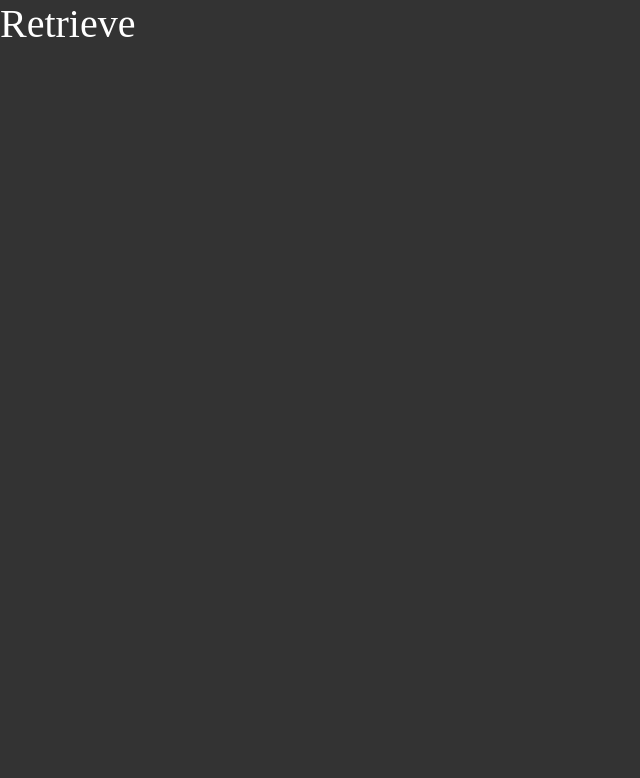
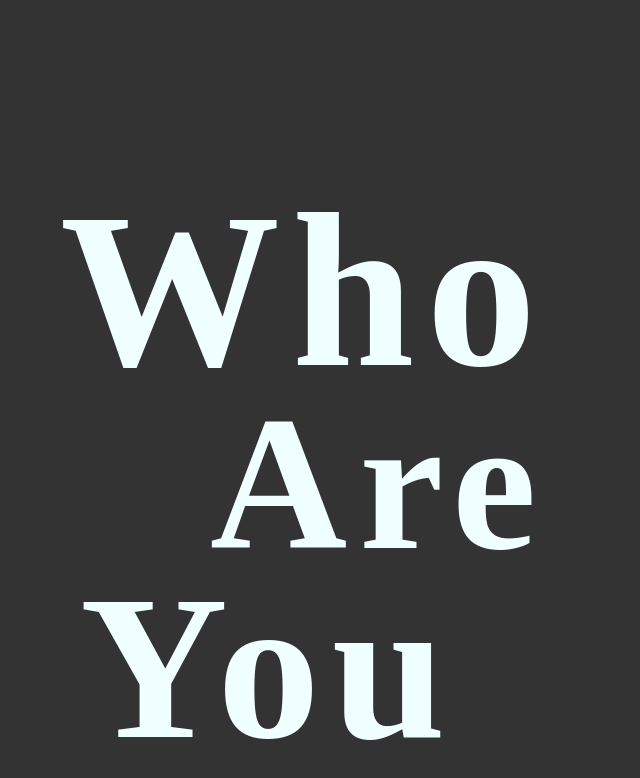
Before and after one commit to Idooru/who-are-you-front, a React (Create React App) app: page /user/recovery/password in a window 1280 px wide. Shown: the top 778 px of the page, without its empty margins (0-640 px from the left). Built offline with nearby package versions, Linux system fonts and the light colour scheme.

Commit message:
[수정] 레이아웃 컴포넌트 호출

```diff
--- a/src/components/user/retrieve/retrievelayout/RetrieveLayout.tsx
+++ b/src/components/user/retrieve/retrievelayout/RetrieveLayout.tsx
@@ -1,7 +1,15 @@
+import '../../../../common/style/basic_layout.css';
+import Title from '../../../home/title/Title';
+import Retrieve from '../retrieve/Retrieve';
+
 const RetrieveLayout = () => {
   return (
     <>
-      <div style={{ color: 'white', fontSize: '40px' }}>Retrieve</div>
+      <div className={'area'}>
+        <Title />
+        <div className={'right'}></div>
+        <Retrieve />
+      </div>
     </>
   );
 };
```
